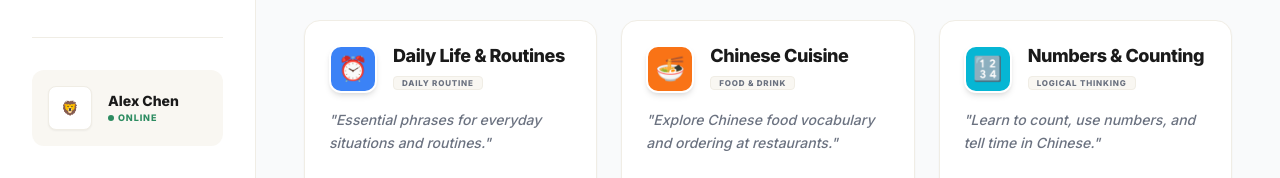
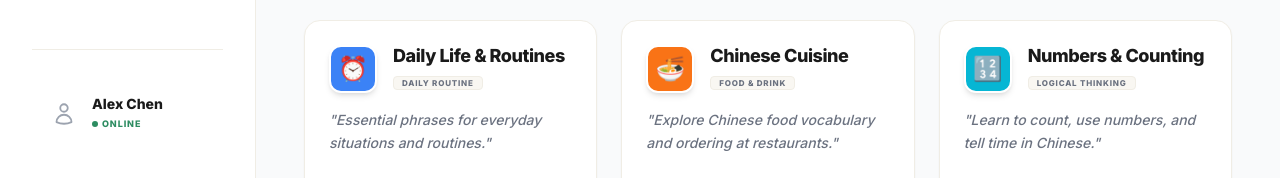
Before and after one commit to Bingbox/HanziGo---The-Chinese-Learning-Hub-V2, a React (Vite) app: page / in a window 1280 px wide. Shown: the part 622-800 px from the top of the page. Built offline with nearby package versions, Linux system fonts and the light colour scheme.

Commit message:
feat(navigation): Add profile icon to bottom navigation
Introduces a new 'Profile' icon to the main navigation bar. This allows users to easily access their profile section, improving app navigation and user experience.

```diff
--- a/components/Navigation.tsx
+++ b/components/Navigation.tsx
@@ -1,3 +1,4 @@
+
 import React from 'react';
 import { View } from '../types';
 import { useTranslation } from '../App';
@@ -37,6 +38,11 @@ const Icons = {
     <svg viewBox="0 0 24 24" className={`w-6 h-6 transition-all ${active ? 'fill-[#BD1023] scale-110' : 'fill-none stroke-gray-400 stroke-[1.8]'}`}>
       <path strokeLinecap="round" strokeLinejoin="round" d="M9 12.75 11.25 15 15 9.75M21 12a9 9 0 1 1-18 0 9 9 0 0 1 18 0Z" />
     </svg>
+  ),
+  Profile: ({ active }: { active: boolean }) => (
+    <svg viewBox="0 0 24 24" className={`w-6 h-6 transition-all ${active ? 'fill-[#BD1023] scale-110' : 'fill-none stroke-gray-400 stroke-[1.8]'}`}>
+      <path strokeLinecap="round" strokeLinejoin="round" d="M15.75 6a3.75 3.75 0 1 1-7.5 0 3.75 3.75 0 0 1 7.5 0ZM4.501 20.118a7.5 7.5 0 0 1 14.998 0A17.933 17.933 0 0 1 12 21.75c-2.676 0-5.216-.584-7.499-1.632Z" />
+    </svg>
   )
 };
 
@@ -74,9 +80,7 @@ const Navigation: React.FC<NavigationProps> = ({ currentView, setView }) => {
             </button>
           ))}
           <button onClick={() => setView(View.SETTINGS)} className="flex flex-col items-center justify-center flex-1 transition-all">
-            <span className={`w-8 h-8 rounded-lg bg-gray-100 flex items-center justify-center text-xs transition-transform ${currentView === View.SETTINGS ? 'scale-110 -translate-y-1 ring-2 ring-[#BD1023]' : ''}`}>
-              {user?.avatar || '👤'}
-            </span>
+            <Icons.Profile active={currentView === View.SETTINGS} />
             <span className={`text-[9px] font-black uppercase mt-1.5 tracking-widest ${currentView === View.SETTINGS ? 'text-[#BD1023]' : 'text-gray-400'}`}>
               {t('profile')}
             </span>
@@ -105,10 +109,10 @@ const Navigation: React.FC<NavigationProps> = ({ currentView, setView }) => {
           </div>
 
           <div className="mt-auto pt-8 border-t border-[#f0ede5]">
-            <button onClick={() => setView(View.SETTINGS)} className={`w-full p-4 rounded-xl flex items-center gap-4 transition-colors ${currentView === View.SETTINGS ? 'bg-[#fdf0f1] text-[#BD1023] shadow-sm' : 'bg-[#f9f7f2] hover:bg-[#f2efe6]'}`}>
-              <div className="w-11 h-11 bg-white rounded-lg flex items-center justify-center text-sm shadow-sm border border-[#f0ede5]">{user?.avatar || '👤'}</div>
+            <button onClick={() => setView(View.SETTINGS)} className={`flex items-center gap-4 w-full px-5 py-3 rounded-xl transition-all font-bold text-sm ${currentView === View.SETTINGS ? 'bg-[#fdf0f1] text-[#BD1023] shadow-sm' : 'text-gray-500 hover:bg-[#f9f7f2]'}`}>
+              <Icons.Profile active={currentView === View.SETTINGS} />
               <div className="flex-1 text-left overflow-hidden">
-                <p className="text-sm font-black truncate text-[#1A1A1A]">{user?.name || t('user')}</p>
+                <p className={`text-sm font-black truncate ${currentView === View.SETTINGS ? 'text-[#BD1023]' : 'text-[#1A1A1A]'}`}>{user?.name || t('user')}</p>
                 <span className="text-[9px] text-[#2D8C61] font-black uppercase tracking-widest flex items-center gap-1"><span className="w-1.5 h-1.5 bg-[#2D8C61] rounded-full"></span>{t('online')}</span>
               </div>
             </button>
```
